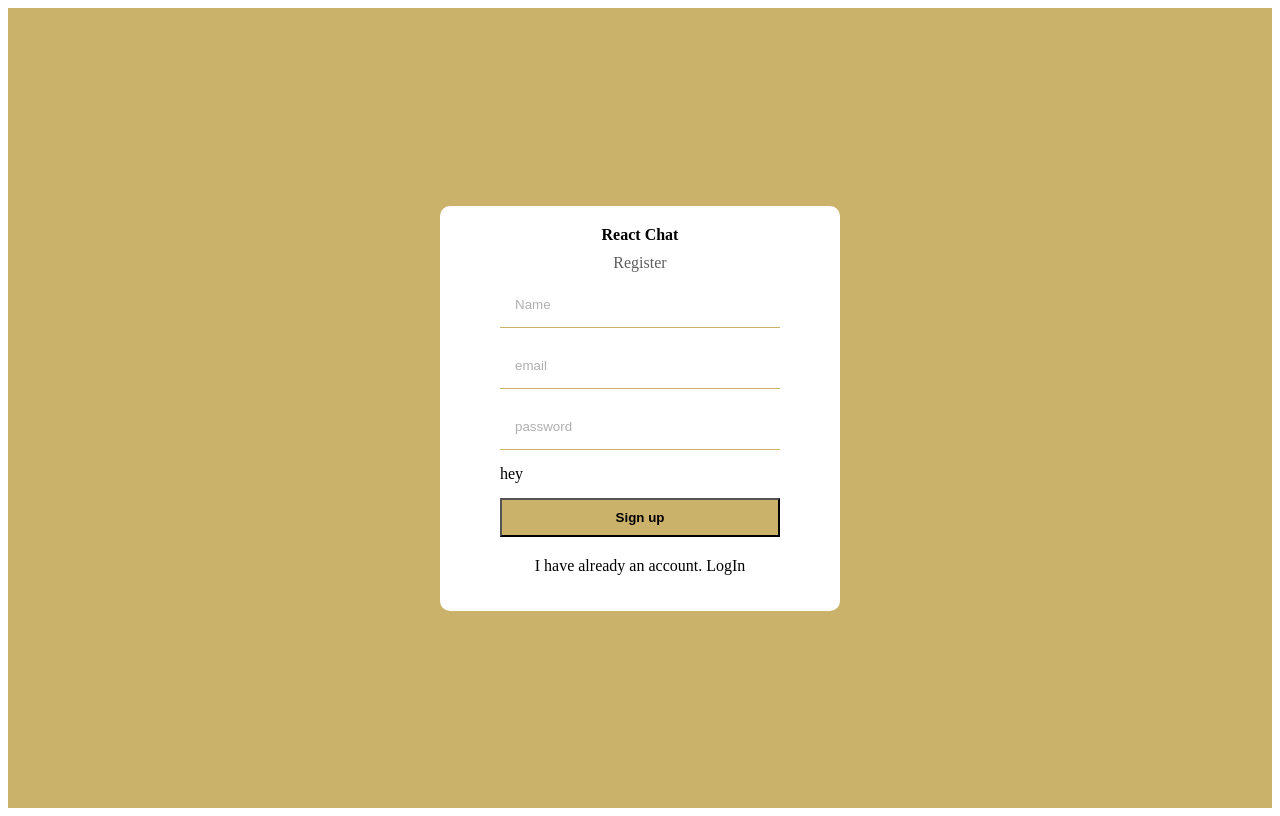
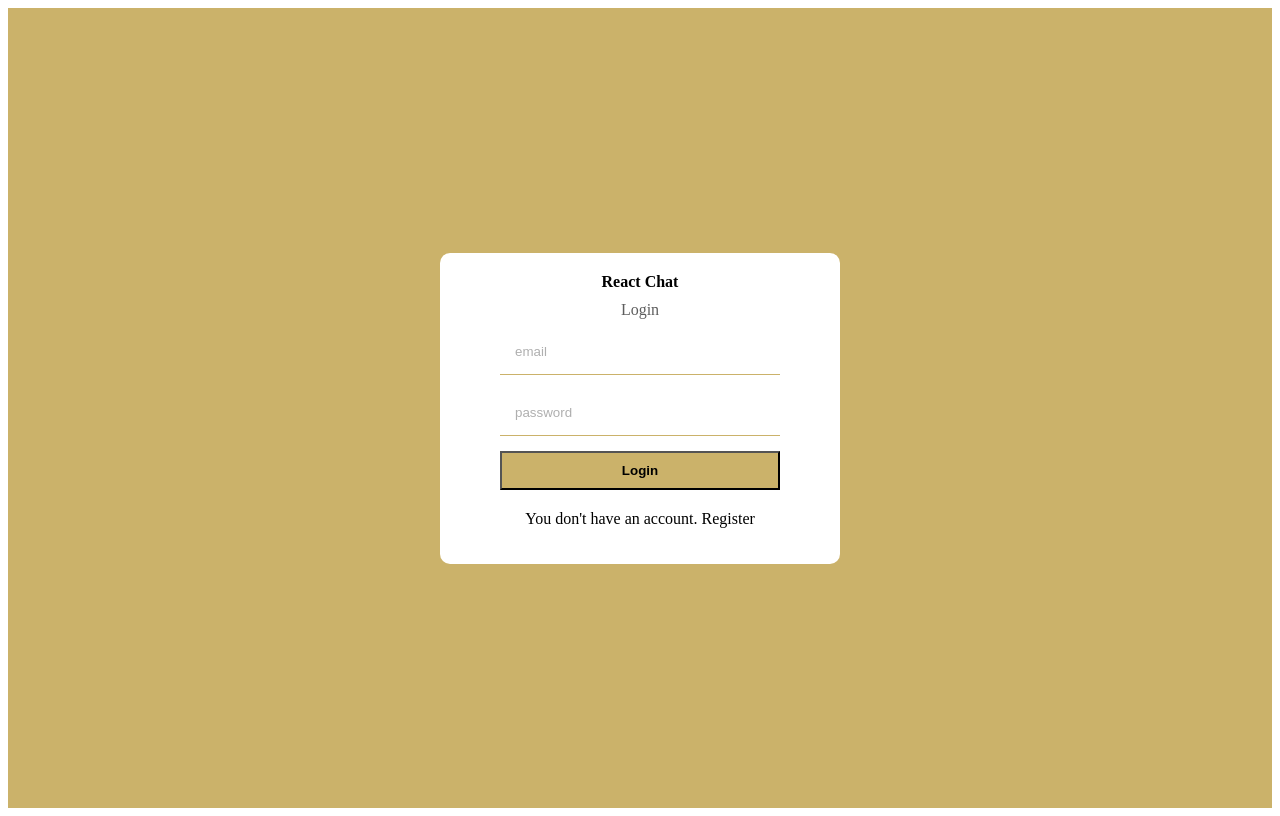
Before and after one commit to wakininja/ReactChatSkillTest, a React (Create React App) app: page / in a window 1280 px wide. Built offline with nearby package versions, Linux system fonts and the light colour scheme.

Commit message:
Login page is created succesfully

```diff
--- a/src/App.js
+++ b/src/App.js
@@ -1,10 +1,11 @@
 
 import './App.scss';
+import Login from './pages/Login';
 import Register from './pages/Register';
 
 function App() {
   return (
-   <Register/>
+   <Login/>
   );
 }
 
--- a/src/App.scss
+++ b/src/App.scss
@@ -45,8 +45,20 @@
         font-weight: bold;
         cursor: pointer;
       }
+      label{
+        display: flex;
+        align-items: center;
+        gap: 10px;
+        color: #5d5d5d;
+        font-style: 12px;
+        cursor: pointer;
+
+        img{
+          width: 32px;
+        }
+      }
     }
-    p{
+     p{
       color: #000;
       font-style: 12px;
       margin-top: 10px;
--- a/src/pages/Login.jsx
+++ b/src/pages/Login.jsx
@@ -0,0 +1,21 @@
+import React from 'react'
+import Add from "../img/addAvatar.png"
+
+const Login= () => {
+  return (
+    <div className='formContainer'>
+    <div className='formWrapper'>
+    <span className='logo'>React Chat</span>
+    <span className='title'>Login</span>
+    <form>
+        <input type="email" placeholder='email'/>
+        <input type="password" placeholder='password' />
+        <button>Login</button>
+    </form>
+    <p>You don't have an account.  Register</p>
+    </div>
+    </div>
+  )
+}
+
+export default Login;
--- a/src/pages/Register.jsx
+++ b/src/pages/Register.jsx
@@ -1,5 +1,5 @@
 import React from 'react'
-
+import Add from "../img/addAvatar.png"
 const Register = () => {
   return (
     <div className='formContainer'>
@@ -12,7 +12,8 @@ const Register = () => {
         <input type="password" placeholder='password' />
         <input style={{display: "none"}} type="file" id='file' />
         <label htmlFor="file">
-            hey
+            <img src={Add} alt="" />
+            <span>Add an avatar</span>
         </label>
         <button>Sign up</button>
     </form>
```
